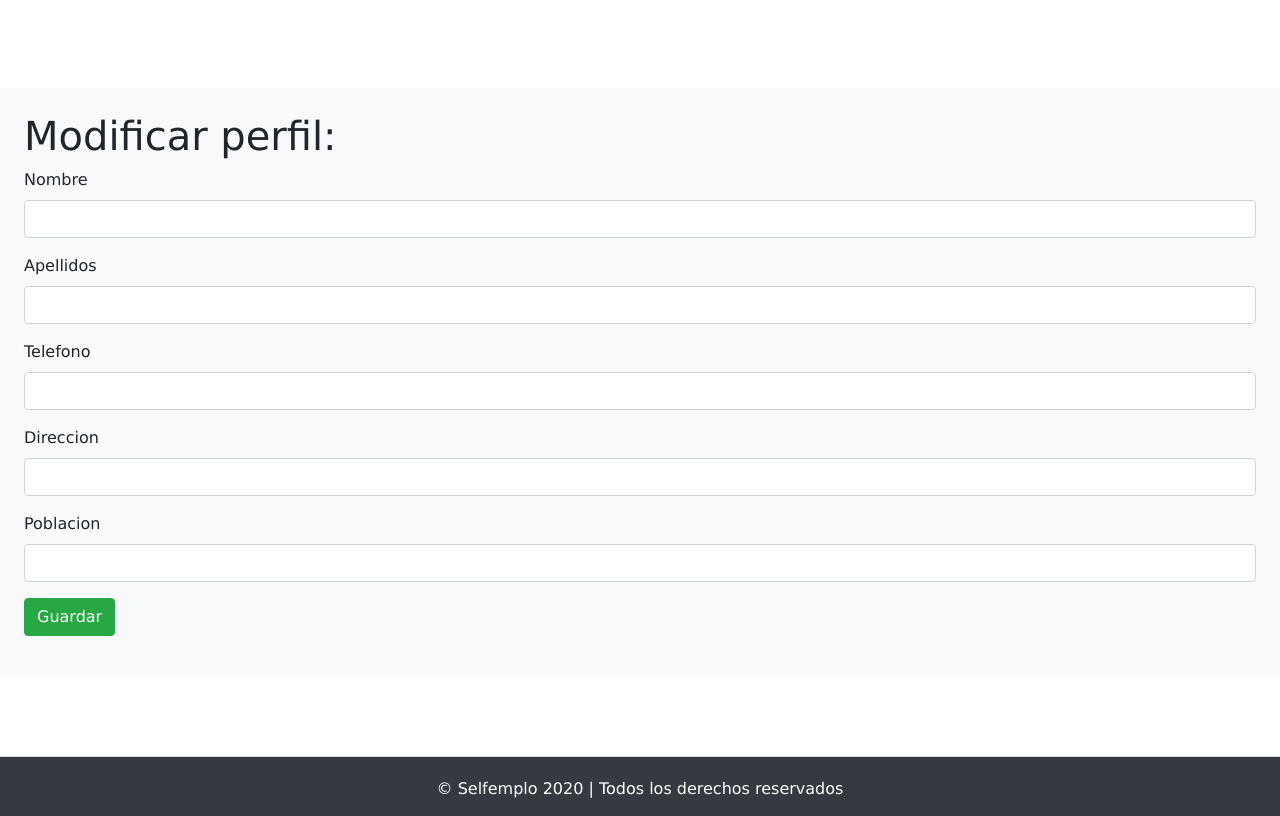
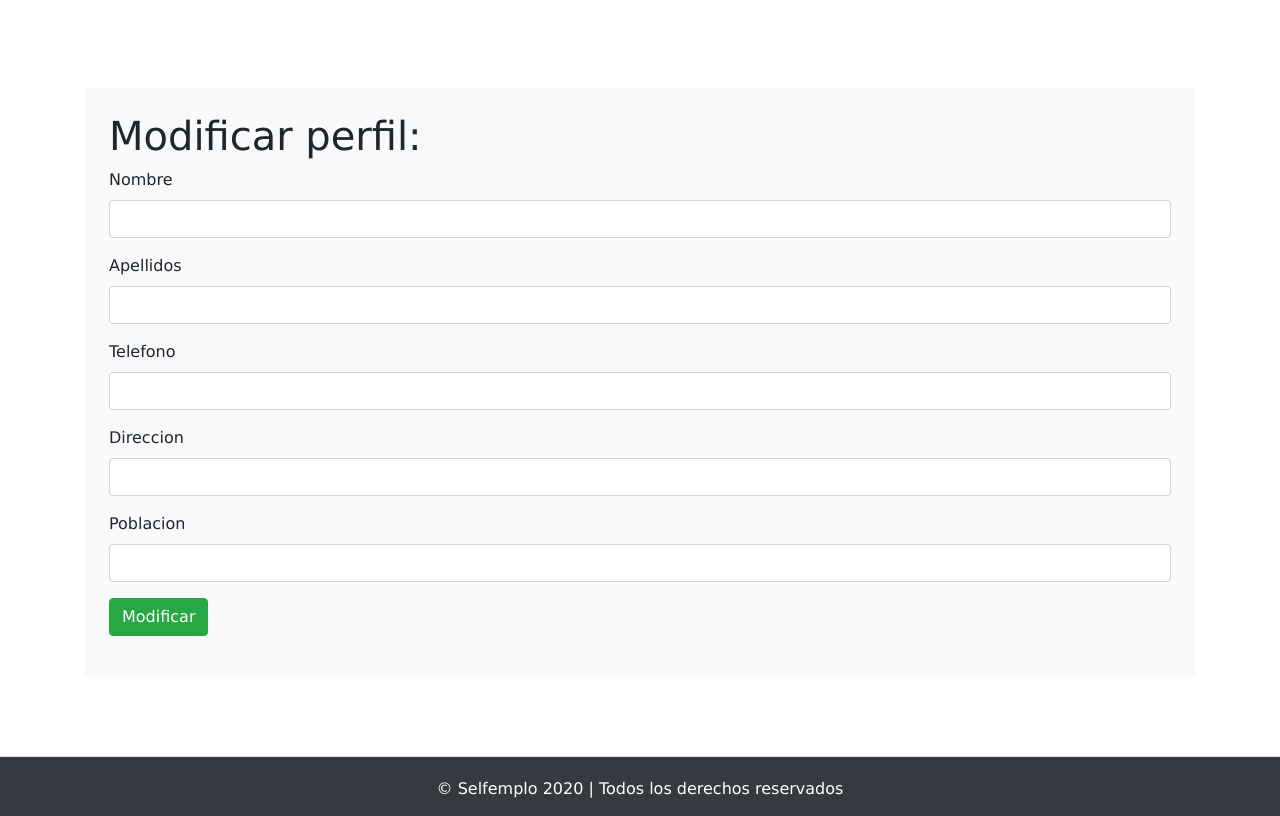
Before and after one commit to jujerez/selfemplo, a Yii app: template views/administradores/update.php in a window 1280 px wide. Run offline with PHP 8.4 and a stand-in for Yii, Linux system fonts and the light colour scheme; the template is opened without the code that fills it, so the values that code supplies are empty; form fields are guessed from the names that the template uses; some libraries are stand-ins or nearby versions.

Commit message:
Más retoques

```diff
--- a/views/administradores/_form.php
+++ b/views/administradores/_form.php
@@ -34,7 +34,7 @@ use yii\bootstrap4\ActiveForm;
     <?= $form->field($model, 'poblacion_id')->textInput() ?>
 
     <div class="form-group">
-        <?= Html::submitButton('Guardar', ['class' => 'btn btn-success']) ?>
+        <?= Html::submitButton($model->isNewRecord ? 'Guardar' : 'Modificar', ['class' => 'btn btn-success']) ?>
     </div>
 
     <?php ActiveForm::end(); ?>
--- a/views/administradores/index.php
+++ b/views/administradores/index.php
@@ -8,6 +8,7 @@ use yii\grid\GridView;
 /* @var $dataProvider yii\data\ActiveDataProvider */
 
 $this->title = 'Administradores';
+$this->params['breadcrumbs'][] = ['label' => 'Perfil', 'url' => ['perfil', 'id' => Yii::$app->user->identity->id] ];
 $this->params['breadcrumbs'][] = $this->title;
 ?>
 <main class="administradores-index container">
--- a/views/administradores/perfil.php
+++ b/views/administradores/perfil.php
@@ -7,7 +7,7 @@ use yii\widgets\DetailView;
 /* @var $model app\models\Empleadores */
 
 $this->title = $model->nombre;
-$this->params['breadcrumbs'][] = ['label' => 'Administrador', 'url' => ['perfil', 'id' => $model->usuario_id] ];
+$this->params['breadcrumbs'][] = ['label' => 'Perfil', 'url' => ['perfil', 'id' => $model->usuario_id] ];
 $this->params['breadcrumbs'][] = $this->title;
 \yii\web\YiiAsset::register($this);
 ?>
--- a/views/administradores/update.php
+++ b/views/administradores/update.php
@@ -9,7 +9,7 @@ $this->title = 'Modificar perfil: ' . $model->usuario_id;
 $this->params['breadcrumbs'][] = ['label' => 'Administradores', 'url' => ['index']];
 $this->params['breadcrumbs'][] = 'Modificar';
 ?>
-<main class="administradores-update">
+<main class="administradores-update container">
     <div class="row">
         <section class="col-12">
             <div class="p-4 bg-light">
--- a/views/empleadores/view.php
+++ b/views/empleadores/view.php
@@ -16,7 +16,7 @@ $this->params['breadcrumbs'][] = $this->title;
     <div class="row justify-content-center align-content-center">
 
         <section class="col-12">
-            <div class="p-4 shadow">
+            <div class="p-4 bg-light">
 
                 <h1><?= Html::encode($this->title) ?></h1>
 
--- a/views/empleos/_form.php
+++ b/views/empleos/_form.php
@@ -122,7 +122,7 @@ $sector_id = $model->isNewRecord ? '1' : $model->profesion->sector->id;
 
 
     <div class="form-group">
-        <?= Html::submitButton('Publicar', ['class' => 'btn btn-success']) ?>
+        <?= Html::submitButton($model->isNewRecord ? 'Publicar' : 'Modificar', ['class' => 'btn btn-success']) ?>
     </div>
 
     <?php ActiveForm::end(); ?>
--- a/views/poblaciones/index.php
+++ b/views/poblaciones/index.php
@@ -8,6 +8,7 @@ use yii\grid\GridView;
 /* @var $dataProvider yii\data\ActiveDataProvider */
 
 $this->title = 'Poblaciones';
+$this->params['breadcrumbs'][] = ['label' => 'Perfil', 'url' => ['administradores/perfil', 'id' => Yii::$app->user->identity->id] ];
 $this->params['breadcrumbs'][] = $this->title;
 ?>
 <main class="poblaciones-index container">
--- a/views/profesionales/_form.php
+++ b/views/profesionales/_form.php
@@ -126,7 +126,7 @@ $this->registerJs($js3, View::POS_END);
                     ]); ?>
 
     <div class="form-group">
-        <?= Html::submitButton('Guardar', ['class' => 'btn btn-success']) ?>
+        <?= Html::submitButton($model->isNewRecord ? 'Guardar' : 'Modificar', ['class' => 'btn btn-success']) ?>
     </div>
 
     <?php ActiveForm::end(); ?>
--- a/views/profesionales/view.php
+++ b/views/profesionales/view.php
@@ -7,7 +7,7 @@ use yii\widgets\DetailView;
 /* @var $model app\models\Profesionales */
 
 $this->title = $model->nombre;
-$this->params['breadcrumbs'][] = ['label' => 'Mi perfil', 'url' => ['index']];
+$this->params['breadcrumbs'][] = ['label' => 'Mi perfil', 'url' => ['perfil', 'id' => $model->usuario_id]];
 $this->params['breadcrumbs'][] = $this->title;
 \yii\web\YiiAsset::register($this);
 ?>
--- a/views/profesiones/index.php
+++ b/views/profesiones/index.php
@@ -8,6 +8,7 @@ use yii\grid\GridView;
 /* @var $dataProvider yii\data\ActiveDataProvider */
 
 $this->title = 'Profesiones';
+$this->params['breadcrumbs'][] = ['label' => 'Perfil', 'url' => ['administradores/perfil', 'id' => Yii::$app->user->identity->id] ];
 $this->params['breadcrumbs'][] = $this->title;
 ?>
 <main class="profesiones-index container">
--- a/views/provincias/index.php
+++ b/views/provincias/index.php
@@ -8,6 +8,7 @@ use yii\grid\GridView;
 /* @var $dataProvider yii\data\ActiveDataProvider */
 
 $this->title = 'Provincias';
+$this->params['breadcrumbs'][] = ['label' => 'Perfil', 'url' => ['administradores/perfil', 'id' => Yii::$app->user->identity->id] ];
 $this->params['breadcrumbs'][] = $this->title;
 ?>
 <main class="provincias-index container">
--- a/views/sectores/index.php
+++ b/views/sectores/index.php
@@ -8,6 +8,7 @@ use yii\grid\GridView;
 /* @var $dataProvider yii\data\ActiveDataProvider */
 
 $this->title = 'Sectores';
+$this->params['breadcrumbs'][] = ['label' => 'Perfil', 'url' => ['administradores/perfil', 'id' => Yii::$app->user->identity->id] ];
 $this->params['breadcrumbs'][] = $this->title;
 ?>
 <main class="sectores-index container">
```
